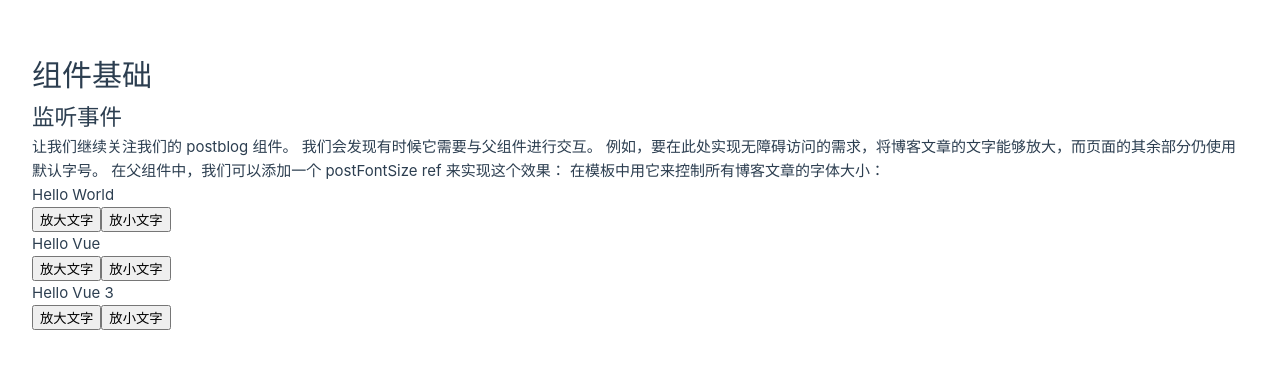
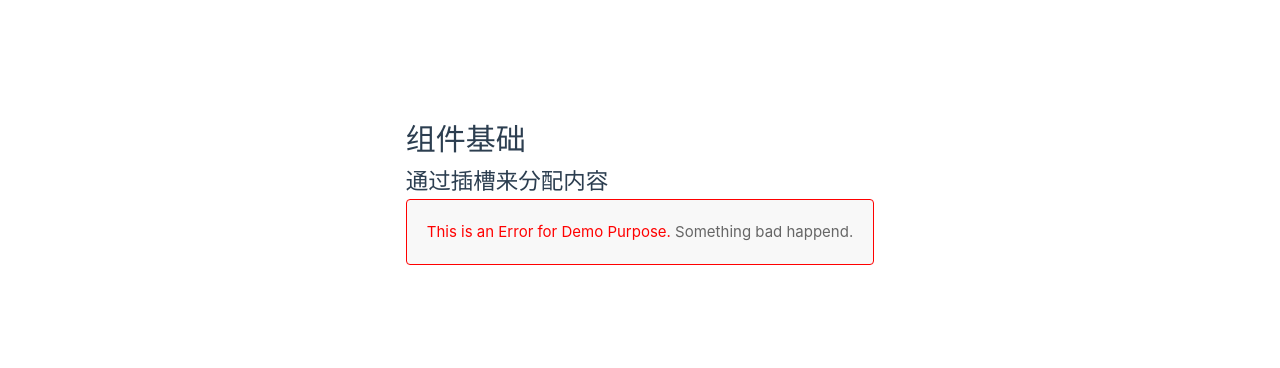
Before and after one commit to ShenlongDev/vue_xx, a Vue app: page / in a window 1280 px wide. Shown: the part 210-578 px from the top of the page. Built offline with nearby package versions, Linux system fonts and the light colour scheme.

Commit message:
docs: slot
通过插槽来分配内容

```diff
--- a/src/ComponentAgain.vue
+++ b/src/ComponentAgain.vue
@@ -1,35 +1,12 @@
 <script setup>
-import { ref } from 'vue'
-import PostBlog from './components/PostBlog.vue';
-
-const postsArray = ref([
-  { title: 'Hello World' },
-  { title: 'Hello Vue' },
-  { title: 'Hello Vue 3' }
-])
-
-const postFontSize = ref(1)
+import BoxAlert from './components/BoxAlert.vue';
 </script>
 
 
 <template>
   <h1>组件基础</h1>
-  <h2>监听事件</h2>
-  <p>
-    让我们继续关注我们的 postblog 组件。
-    我们会发现有时候它需要与父组件进行交互。
-    例如，要在此处实现无障碍访问的需求，将博客文章的文字能够放大，而页面的其余部分仍使用默认字号。
-    在父组件中，我们可以添加一个 postFontSize ref 来实现这个效果：
-    在模板中用它来控制所有博客文章的字体大小：
-  </p>
-
-  <div :style="{ fontSize: postFontSize + 'em' }">
-    <PostBlog
-      v-for="post in postsArray"
-      :key="post.id"
-      :title="post.title"
-      @enlarge-text="postFontSize += 0.1"
-      @reduce-text="postFontSize -= 0.1"
-    />
-  </div>
+  <h2>通过插槽来分配内容</h2>
+  <BoxAlert>
+    Something bad happend.
+  </BoxAlert>
 </template>
--- /dev/null
+++ b/src/components/BoxAlert.vue
@@ -0,0 +1,21 @@
+<template>
+  <div class="alert-box">
+    <strong>This is an Error for Demo Purpose.</strong>
+    <slot />
+  </div>
+</template>
+
+
+<style scoped>
+.alert-box {
+  color: #666;
+  border: 1px solid red;
+  border-radius: 4px;
+  padding: 20px;
+  background-color: #f8f8f8;
+}
+
+strong {
+	color: red;
+}
+</style>
```
